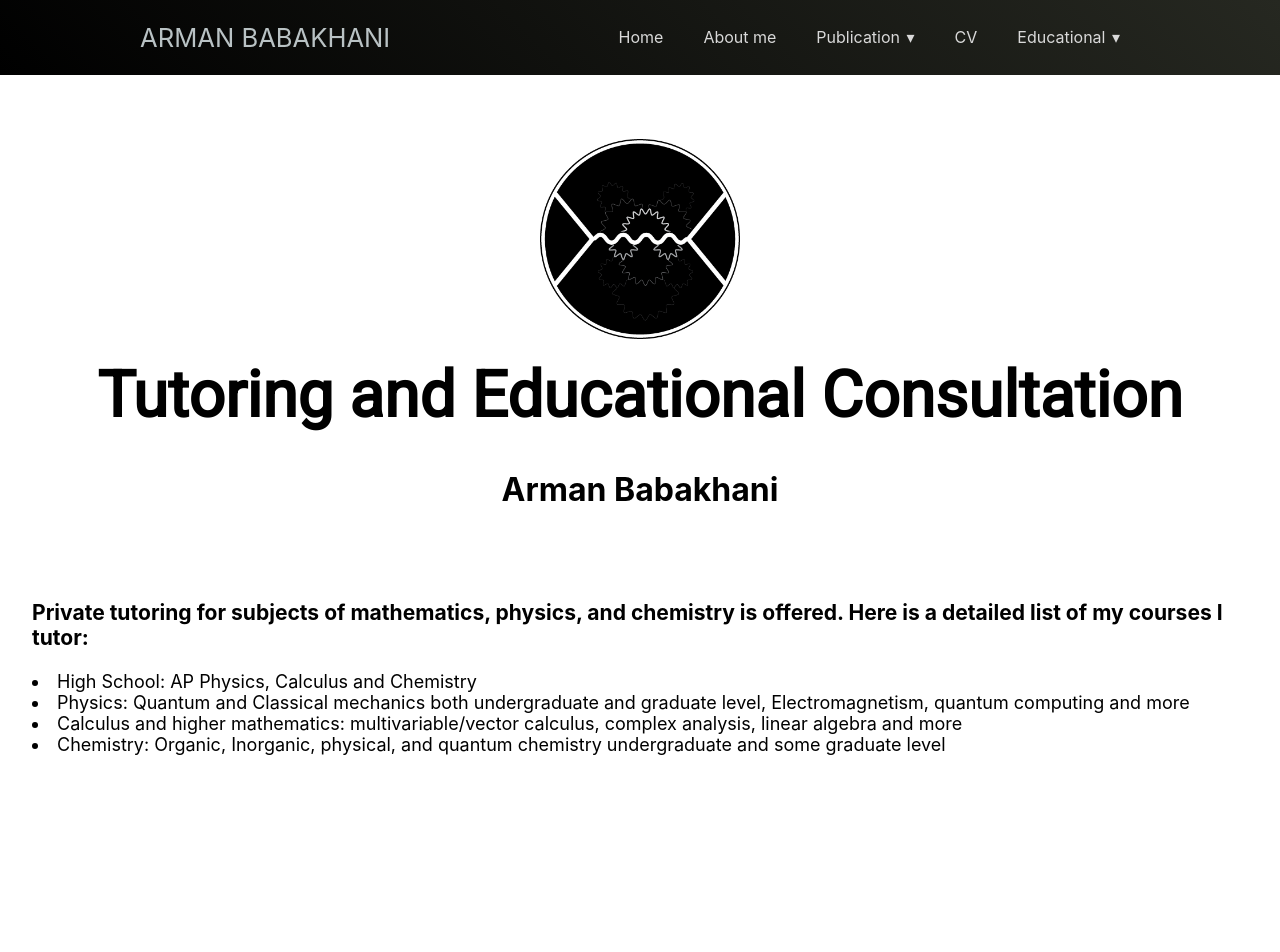
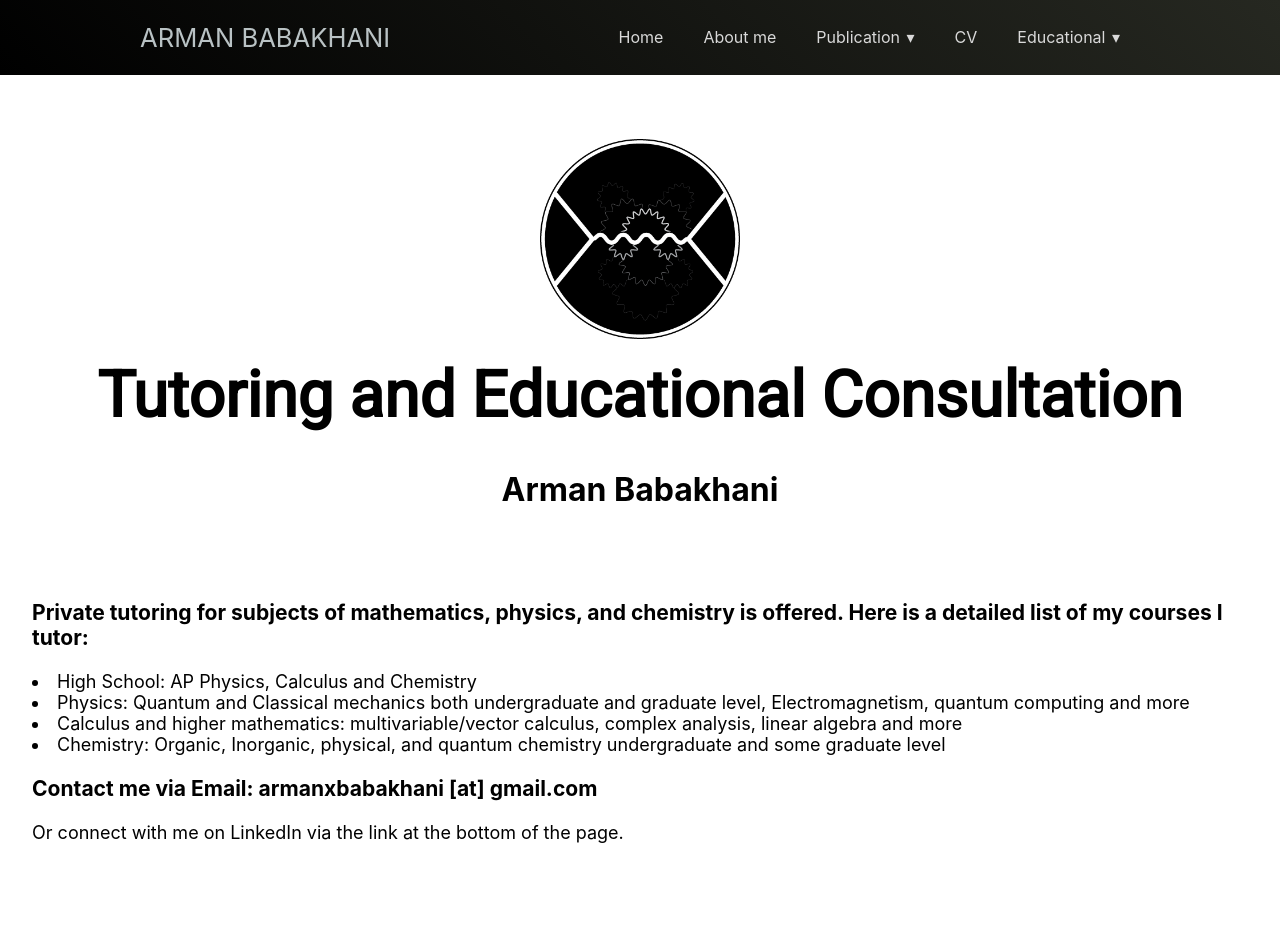
Before and after one commit to armanxbabakhani/ArmanWeb, a Next.js app: page /tutoring in a window 1280 px wide. Shown: the top 952 px of the page. Built offline with nearby package versions, Linux system fonts and the light colour scheme.

Commit message:
I entered my email address in the tutoring page!

```diff
--- a/pages/tutoring.js
+++ b/pages/tutoring.js
@@ -21,6 +21,8 @@ export default function Tutoring() {
                     <li> Physics: Quantum and Classical mechanics both undergraduate and graduate level, Electromagnetism, quantum computing and more</li>
                     <li> Calculus and higher mathematics: multivariable/vector calculus, complex analysis, linear algebra and more</li>
                     <li> Chemistry: Organic, Inorganic, physical, and quantum chemistry undergraduate and some graduate level </li>
+                    <h3> Contact me via Email: armanxbabakhani [at] gmail.com </h3>
+                    <a>  Or connect with me on LinkedIn via the link at the bottom of the page.</a>
                 </div>
             </div>
             <div className={styles.main}>
```
